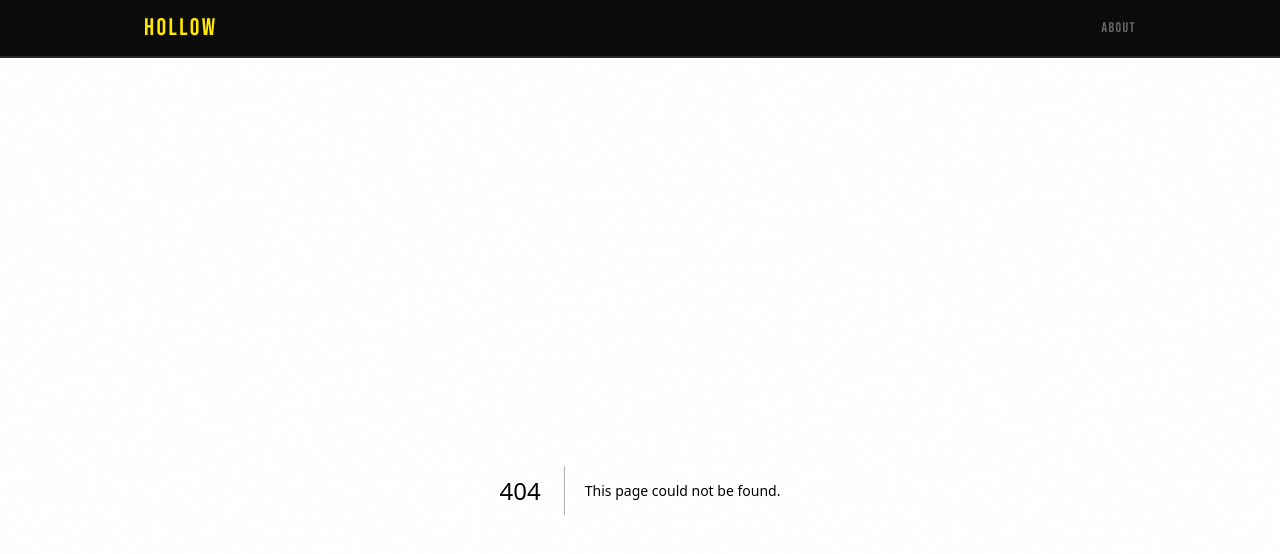
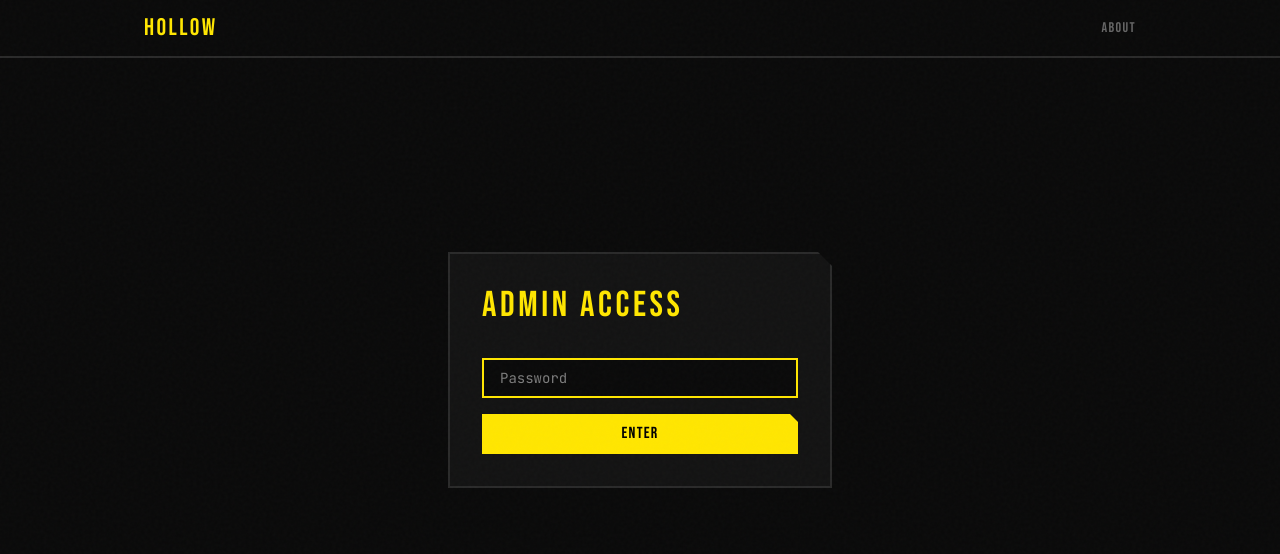
Before and after one commit to DdGnoybab/bbb-blog, a Next.js app: page /admin/login in a window 1280 px wide. Before the commit this address had no page. Shown: the top 554 px of the page. Built offline with nearby package versions, Linux system fonts and the light colour scheme.

Commit message:
feat: add admin login page

```diff
--- /dev/null
+++ b/app/admin/login/page.tsx
@@ -0,0 +1,59 @@
+'use client'
+import { useState } from 'react'
+import { useRouter } from 'next/navigation'
+
+export default function LoginPage() {
+  const [password, setPassword] = useState('')
+  const [error, setError] = useState('')
+  const [loading, setLoading] = useState(false)
+  const router = useRouter()
+
+  async function handleSubmit(e: React.FormEvent) {
+    e.preventDefault()
+    setLoading(true)
+    setError('')
+
+    const res = await fetch('/api/auth/login', {
+      method: 'POST',
+      headers: { 'Content-Type': 'application/json' },
+      body: JSON.stringify({ password }),
+    })
+
+    if (res.ok) {
+      router.push('/admin')
+    } else {
+      setError('Wrong password')
+      setLoading(false)
+    }
+  }
+
+  return (
+    <div className="min-h-[70vh] flex items-center justify-center">
+      <div className="zzz-card p-8 w-full max-w-sm">
+        <h1 className="font-display text-4xl tracking-widest text-accent-yellow mb-8">
+          ADMIN ACCESS
+        </h1>
+        <form onSubmit={handleSubmit} className="space-y-4">
+          <input
+            type="password"
+            value={password}
+            onChange={(e) => setPassword(e.target.value)}
+            placeholder="Password"
+            className="w-full bg-bg-primary border-2 border-border-subtle text-text-primary px-4 py-2 font-mono text-sm focus:outline-none focus:border-accent-yellow"
+            autoFocus
+          />
+          {error && (
+            <p className="text-accent-red font-mono text-xs">{error}</p>
+          )}
+          <button
+            type="submit"
+            disabled={loading}
+            className="zzz-btn-primary w-full text-center"
+          >
+            {loading ? 'VERIFYING...' : 'ENTER'}
+          </button>
+        </form>
+      </div>
+    </div>
+  )
+}
```
